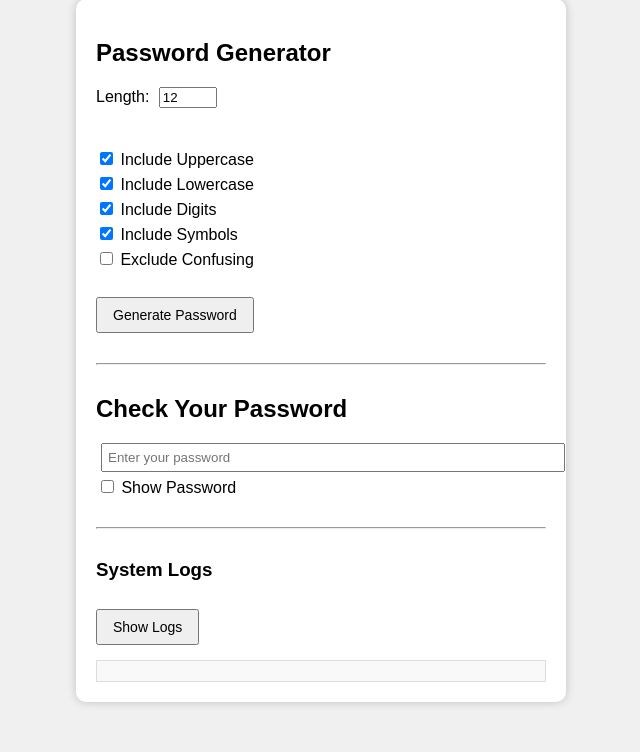
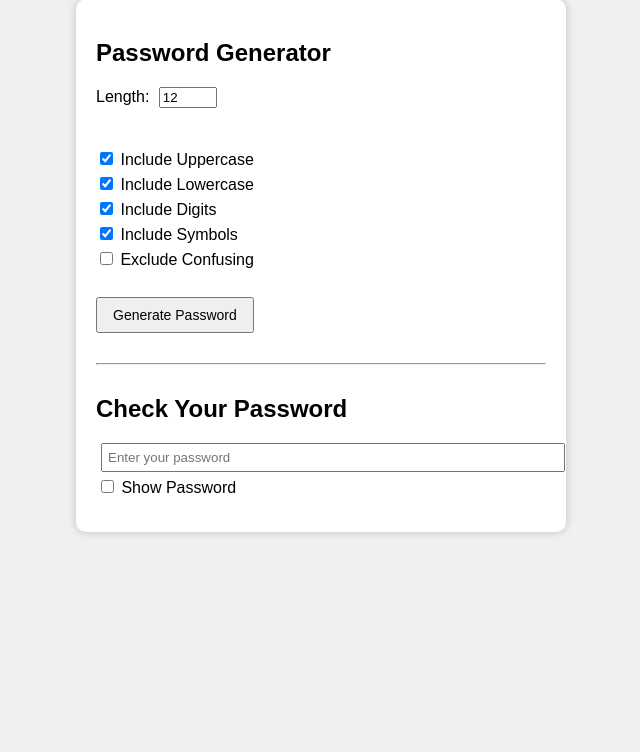
Before and after one commit to mefes-eng/PassGen, a Flask app: page / in a window 1280 px wide. Shown: the part 51-803 px from the top of the page, without its empty margins (319-959 px from the left). After the commit the page ends 586 px from the top, so only its background shows below. Run offline with Flask 3, Linux system fonts and the light colour scheme.

Commit message:
Log part switched to the sqlite3 database ; in frontend ,unnecessary show logs part deleted

```diff
--- a/app.py
+++ b/app.py
@@ -2,8 +2,28 @@ import secrets
 import string
 from flask import Flask, render_template, request, jsonify
 from datetime import datetime
+import sqlite3
 
 app = Flask(__name__)
+
+def init_db():
+    meecon = sqlite3.connect("meeword_logs.db")
+    m = meecon.cursor()
+    m.execute('''
+              CREATE TABLE IF NOT EXISTS logs (
+                id INTEGER PRIMARY KEY AUTOINCREMENT,
+                timestamp TEXT,
+                length INTEGER,
+                strength text,
+                types_count INTEGER,
+                meeword TEXT
+              )
+              ''')
+    meecon.commit()
+    meecon.close()
+
+init_db()
+
 
 @app.route("/")
 def index():
@@ -89,10 +109,21 @@ def generate_password():
 
     tstamp = datetime.now().strftime("%Y-%m-%d %H:%M")
     types_count = has_symbol + has_digit + has_lower + has_upper
-    log_entry = f"{tstamp} | Length: {length} | Strength: {strength} | Types: {types_count}\n"
+
+    meecon = sqlite3.connect("meeword_logs.db")
+    m = meecon.cursor()
+    m.execute(
+    "INSERT INTO logs (timestamp, length, strength, types_count, meeword) VALUES (?, ?, ?, ?, ?)",
+    (tstamp, length, strength, types_count, meeword)
+)
+    meecon.commit()
+    meecon.close()
+
+    '''
+    log_entry = f"{tstamp} | Length: {length} | Strength: {strength} | Types: {types_count}\n
 
     with open ("mwd_logs.txt","a") as f:
-        f.write(log_entry)
+        f.write(log_entry)"'''
 
 
     return jsonify({"password": meeword, "strength" : strength})
@@ -141,10 +172,18 @@ def check_password():
 
 @app.route("/stats")
 def get_stats():
-    with open ("mwd_logs.txt","r") as f:
+    meecon = sqlite3.connect("meeword_logs.db")
+    m = meecon.cursor()
+    m.execute("SELECT timestamp, length, strength, types_count, meeword FROM logs ORDER BY id DESC LIMIT 10")
+    rows =m.fetchall
+    meecon.close()
+
+    entries = [f"{r[0]}     | Length: {r[1]}    | Strength: {r[2]}      | Types: {r[3]}     | Password: {r[4]}" for r in rows]
+    return jsonify({"entries": entries})
+    '''with open ("mwd_logs.txt","r") as f:
         lines = f.readlines()
 
-    return jsonify ({"entries": lines[-10:]})
+    return jsonify ({"entries": lines[-10:]})'''
 
 if __name__ == "__main__":
     app.run(debug=True)
--- a/templates/frontend.html
+++ b/templates/frontend.html
@@ -44,17 +44,6 @@
         #showPassword {
             margin-left: 5px;
         }
-        /* Added small log viewer styling */
-        #logs {
-            background-color: #f9f9f9;
-            border: 1px solid #ddd;
-            padding: 10px;
-            margin-top: 15px;
-            max-height: 200px;
-            overflow-y: auto;
-            font-size: 13px;
-            white-space: pre-wrap;
-        }
     </style>
 </head>
 <body>
@@ -79,13 +68,6 @@
         <input type="password" id="userPassword" placeholder="Enter your password">
         <label><input type="checkbox" id="showPassword"> Show Password</label>
         <div class="feedback" id="feedback"></div>
-
-        <hr>
-
-        <!-- Log Viewer Section (added) -->
-        <h3>System Logs</h3>
-        <button id="showLogsBtn">Show Logs</button>
-        <div id="logs"></div>
     </div>
 
     <script>
@@ -139,21 +121,6 @@
         showPassword.addEventListener("change", () => {
             passwordInput.type = showPassword.checked ? "text" : "password";
         });
-
-        // Fetch Logs (new)
-        const showLogsBtn = document.getElementById("showLogsBtn");
-        const logsDiv = document.getElementById("logs");
-
-        showLogsBtn.addEventListener("click", () => {
-            fetch("/stats")
-                .then(res => res.json())
-                .then(data => {
-                    logsDiv.textContent = data.entries.length
-                        ? data.entries.join("")
-                        : "No logs available yet.";
-                })
-                .catch(err => console.error("Error fetching logs:", err));
-        });
     </script>
 </body>
 </html>
```
